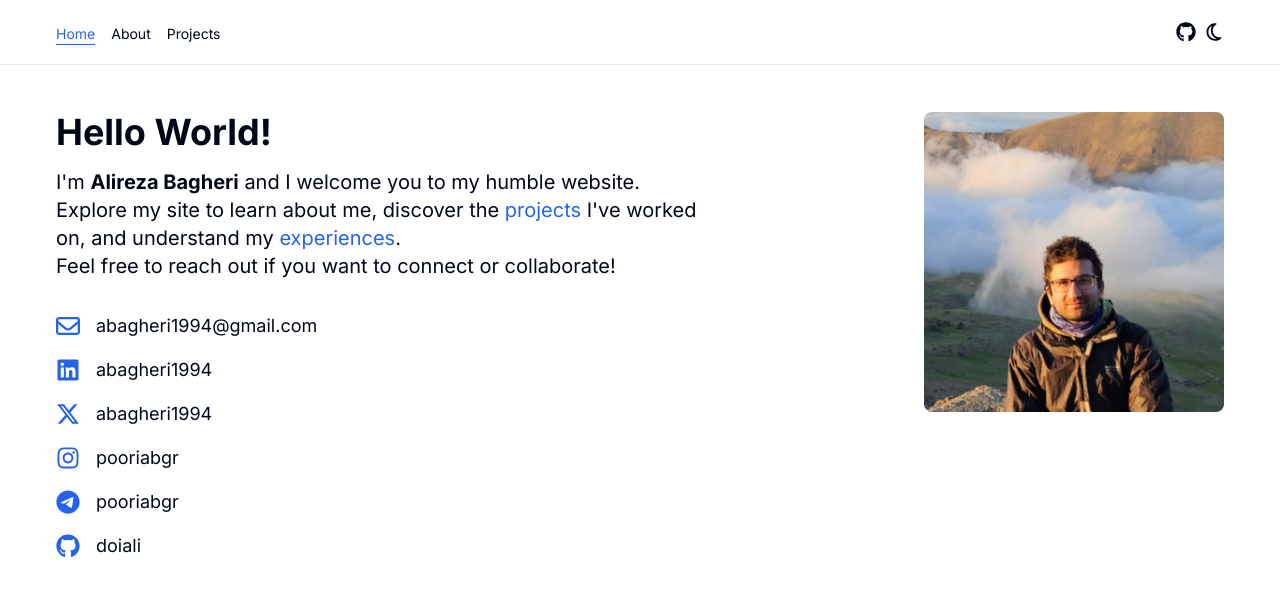
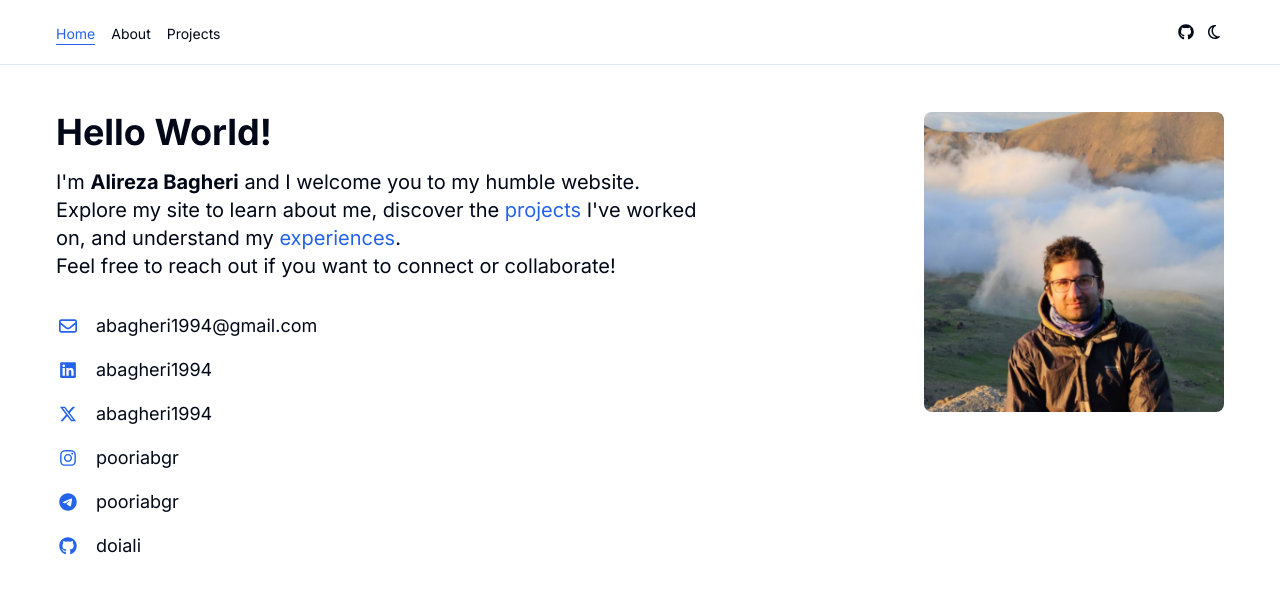
Before and after one commit to doiali/portfolio, a Next.js app: page / in a window 1280 px wide. Shown: the top 596 px of the page. Built offline with nearby package versions, Linux system fonts and the light colour scheme.

Commit message:
fix: fontawesome icons flickering

```diff
--- a/src/styles/globals.css
+++ b/src/styles/globals.css
@@ -1,6 +1,7 @@
-@tailwind base;
-@tailwind components;
-@tailwind utilities;
+@import "@fortawesome/fontawesome-svg-core/styles.css";
+@import "tailwindcss/base";
+@import "tailwindcss/components";
+@import "tailwindcss/utilities";
 
 @layer base {
   :root {
```
